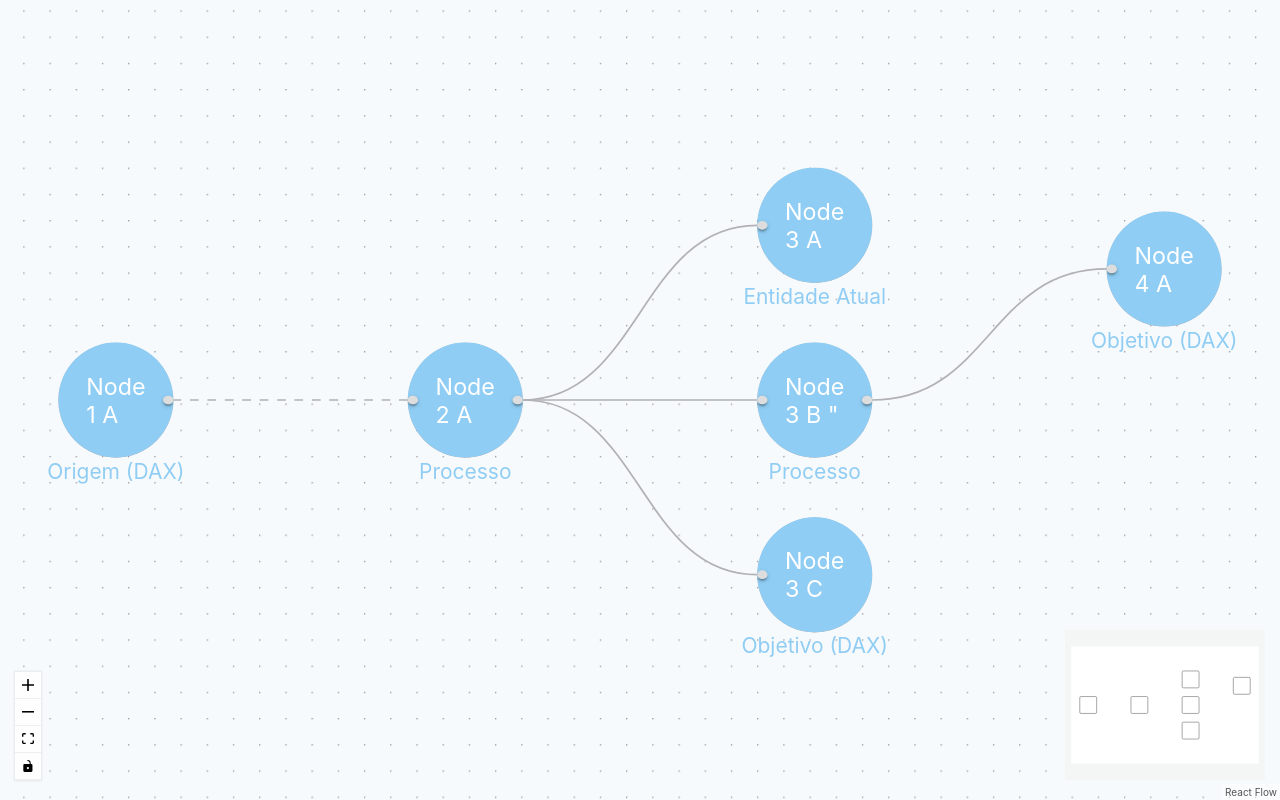
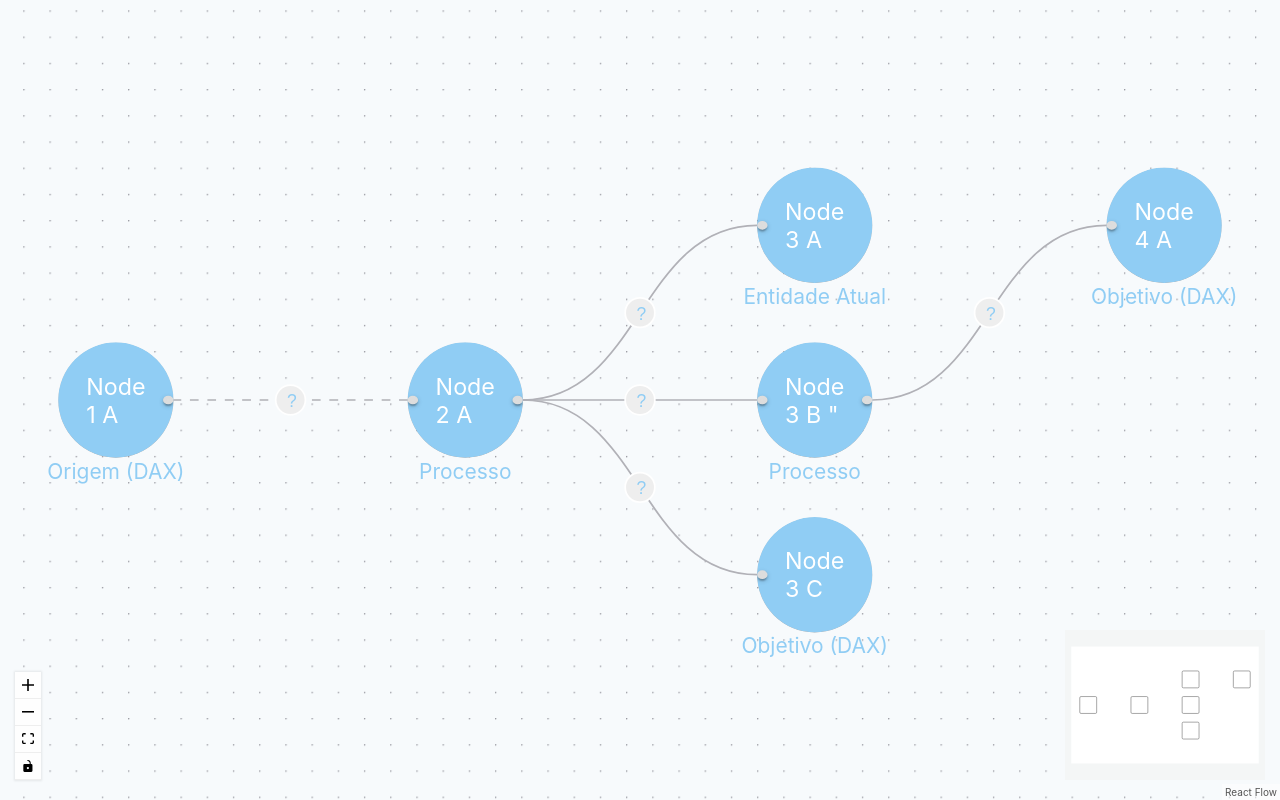
Before and after one commit to j0hnbarbosa/diagram-study, a Next.js app: page /react-flow-page in a window 1280 px wide. Built offline with nearby package versions, Linux system fonts and the light colour scheme.

Commit message:
Show card when press a node button

```diff
--- a/components/LinkToPages/index.js
+++ b/components/LinkToPages/index.js
@@ -4,7 +4,6 @@ function LinkToPages({
   linkpage = "",
   linkDocumentation = "",
   header = "",
-  labelDoc = "",
 }) {
   return (
     <div className={style.container}>
--- /dev/null
+++ b/components/react-flow-component/button-edge/ButtonEdgeStyles.module.css
@@ -0,0 +1,38 @@
+.edgebutton {
+  width: 18px;
+  height: 18px;
+  background: #eee;
+  border: 1px solid #fff;
+  cursor: pointer;
+  border-radius: 50%;
+  line-height: 1;
+  transition: 0.5s;
+}
+
+.edgebutton:hover {
+  box-shadow: 0 0 6px 2px rgba(0, 0, 0, 0.08);
+}
+
+.label-text {
+  color: #90CDF4;
+  transition: 0.2s ease-in-out;
+  font-size: 10px;
+}
+
+.edgebutton:hover > .label-text {
+  font-weight: 700;
+}
+
+.react-flow > .react-flow__edges.react-flow__container {
+  z-index: 1 !important;
+}
+.edgebutton-foreignobject .container-button {
+  /* backgrou nd-color: aquamarine; */
+  position: relative;
+  /* background: transparent; */
+  /* width: 40px; */
+  height: 40px;
+  display: flex;
+  justify-content: center;
+  align-items: center;
+}
--- /dev/null
+++ b/components/react-flow-component/button-edge/index.js
@@ -0,0 +1,111 @@
+import React, { memo, useCallback, useContext } from 'react';
+import { getBezierPath, getEdgeCenter } from 'react-flow-renderer';
+
+import styles from './ButtonEdgeStyles.module.css';
+
+import CardMessage from '../card-message';
+import { ComponentContext } from '../context';
+
+const foreignObjectSize = 40;
+
+function ButtonEdge({
+  id,
+  sourceX,
+  sourceY,
+  targetX,
+  targetY,
+  sourcePosition,
+  targetPosition,
+  style = {},
+  markerEnd,
+}) {
+  const edgePath = getBezierPath({
+    sourceX,
+    sourceY,
+    sourcePosition,
+    targetX,
+    targetY,
+    targetPosition,
+  });
+  const [edgeCenterX, edgeCenterY] = getEdgeCenter({
+    sourceX,
+    sourceY,
+    targetX,
+    targetY,
+  });
+
+  const {
+    handleCurrentEdgeClicked,
+    currentEdge,
+    ...rest
+  } = useContext(ComponentContext)
+
+
+
+  const onEdgeClick = useCallback((evt) => {
+    evt.stopPropagation();
+    const value = currentEdge === id ? null : id;
+
+    const coord = {
+      sourceX,
+      sourceY,
+      sourcePosition,
+      targetX,
+      targetY,
+      targetPosition,
+    };
+
+    handleCurrentEdgeClicked(value, coord)
+  }, [currentEdge, handleCurrentEdgeClicked, id, sourcePosition, sourceX, sourceY, targetPosition, targetX, targetY]);
+
+  console.log("rest", rest)
+  console.log("currentEdge", currentEdge)
+
+  return (
+    <>
+      <path
+        id={id}
+        style={style}
+        className="react-flow__edge-path"
+        d={edgePath}
+        markerEnd={markerEnd}
+      />
+
+      <foreignObject
+        width={foreignObjectSize}
+        height={foreignObjectSize}
+        x={edgeCenterX - foreignObjectSize / 2}
+        y={edgeCenterY - foreignObjectSize / 2}
+        className={styles["edgebutton-foreignobject"]}
+        requiredExtensions="http://www.w3.org/1999/xhtml"
+      >
+        <div className={styles["container-button"]}>
+          <button className={styles["edgebutton"]}
+            onClick={onEdgeClick}>
+            <span className={styles["label-text"]}>
+              ?
+            </span>
+          </button>
+        </div>
+      </foreignObject>
+
+      {console.log(currentEdge === id)}
+      {currentEdge === id && (
+        < foreignObject
+          width="194"
+          height="150"
+          x={edgeCenterX}
+          y={-36}
+          // className={styles["edgebutton-foreignobject"]}
+          requiredExtensions="http://www.w3.org/1999/xhtml"
+          style={{ zIndex: '99999' }}
+        >
+          <CardMessage />
+
+        </foreignObject>)}
+
+    </>
+  );
+}
+
+export default memo(ButtonEdge);
--- /dev/null
+++ b/components/react-flow-component/card-message/index.js
@@ -0,0 +1,35 @@
+import style from './styles.module.css';
+
+function CardMessage({
+  linkpage = "",
+  linkDocumentation = "",
+  header = "",
+}) {
+  return (
+    <div className={style.container}>
+      <div className={style.containerHeader}>
+        <span className={style.header}>{header}</span>
+      </div>
+
+      <div>
+        <span className={`${style.textLink} ${style.centerText}`}>
+          Example showing:
+        </span>
+        <div className={`${style.description}`}>
+          Lorem ipsum dolor sit amet, consectetur adipiscing elit. Proin vehicula scelerisque magna et semper. Nulla facilisi. Integer dolor sapien, euismod a sodales a, tincidunt ac magna.
+        </div>
+      </div>
+      <div>
+        <span className={`${style.textLink} ${style.centerText}`}>
+          Data Info:
+        </span>
+        <div className={`${style.description}`}>
+          Lorem ipsum dolor sit amet, consectetur adipiscing elit. Proin vehicula scelerisque magna et semper. Nulla facilisi. Integer dolor sapien, euismod a sodales a, tincidunt ac magna.
+        </div>
+      </div>
+
+    </div>
+  )
+}
+
+export default CardMessage;
--- /dev/null
+++ b/components/react-flow-component/card-message/styles.module.css
@@ -0,0 +1,41 @@
+.container {
+  position: absolute;
+  top: 0px;
+  display: flex;
+  flex-direction: column;
+  box-shadow: rgba(100, 100, 111, 0.2) 0px 7px 29px 0px;
+  border-radius: 6px;
+  padding: 10px;
+  min-width: 150px;
+  min-height: 150px;
+  max-width: 160px;
+  background-color: #90CDF4;
+  border: 1px solid #FFF;
+}
+
+.textLink {
+  text-align: left;
+  font-weight: 500;
+  transition: 0.3s;
+  color: #2D3748;
+  font-size: 9pt;
+}
+
+.containerHeader {
+  display: flex;
+  justify-content: center;
+}
+
+.header {
+  font-weight: 500;
+}
+
+.centerText {
+  text-align: center;
+}
+
+.description {
+  font-size: 6pt;
+  color: #2D3748;
+  margin-bottom: 10px;
+}
--- /dev/null
+++ b/components/react-flow-component/context/index.js
@@ -0,0 +1,5 @@
+import { createContext, useContext } from 'react';
+
+const ComponentContext = createContext({});
+
+export { ComponentContext };
--- a/components/react-flow-component/index.js
+++ b/components/react-flow-component/index.js
@@ -1,4 +1,5 @@
-import { useCallback } from 'react';
+import { useCallback, useState } from 'react';
+
 
 import ReactFlow, {
   addEdge,
@@ -11,9 +12,17 @@ import ReactFlow, {
 
 import style from '../../styles/ContainerDiagram.module.css'
 import CustomNode from './custom-node';
+import ButtonEdge from './button-edge';
+import Message from './message';
+
+import { ComponentContext } from './context';
 
 const nodeTypes = {
   customNode: CustomNode,
+};
+
+const edgeTypes = {
+  buttonEdge: ButtonEdge,
 };
 
 const initialNodes = [
@@ -77,46 +86,66 @@ const initialNodes = [
       output:
         { hideHandleRight: true, idLeft: 'left-node4-1', idRight: 'right-node4-1', label: "Objetivo (DAX)", type: "value" },
     },
-    position: { x: 650, y: 25 }, className: 'light'
+    position: { x: 650, y: 0 }, className: 'light'
   },
 ];
 
 const initialEdges = [
-  // { id: 'e1-2', source: '1', target: '2', animated: true },
-  // { id: 'e1-22', source: '1', target: '2' },
-  // { id: 'e2-3', source: '2', target: '3' },
-  { id: 'e-1', sourceHandle: 'right-node1-1', targetHandle: 'left-node2-2', source: '1', target: '2', animated: true },
-  { id: 'e-2', sourceHandle: 'right-node2-1', targetHandle: 'left-node3-1', source: '2', target: '3' },
-  { id: 'e-3', sourceHandle: 'right-node2-1', targetHandle: 'left-node3-2', source: '2', target: '3-1' },
-  { id: 'e-4', sourceHandle: 'right-node2-1', targetHandle: 'left-node3-3', source: '2', target: '3-2' },
-  { id: 'e-4', sourceHandle: 'right-node3-2', targetHandle: 'left-node4-1', source: '3-1', target: '4' },
+  { id: 'e-1', type: 'buttonEdge', sourceHandle: 'right-node1-1', targetHandle: 'left-node2-2', source: '1', target: '2', animated: true },
+  { id: 'e-2', type: 'buttonEdge', sourceHandle: 'right-node2-1', targetHandle: 'left-node3-1', source: '2', target: '3' },
+  { id: 'e-3', type: 'buttonEdge', sourceHandle: 'right-node2-1', targetHandle: 'left-node3-2', source: '2', target: '3-1' },
+  { id: 'e-4', type: 'buttonEdge', sourceHandle: 'right-node2-1', targetHandle: 'left-node3-3', source: '2', target: '3-2' },
+  { id: 'e-5', type: 'buttonEdge', sourceHandle: 'right-node3-2', targetHandle: 'left-node4-1', source: '3-1', target: '4' },
 ];
+
 
 function ReactFlowComponent() {
   const [nodes, setNodes, onNodesChange] = useNodesState(initialNodes);
   const [edges, setEdges, onEdgesChange] = useEdgesState(initialEdges);
+  const [currentEdge, setCurrentEdge] = useState(null);
+  const [currentCoordenates, setCurrentCoordenates] = useState(null);
 
   const onConnect = useCallback((connection) => {
     setEdges((eds) => addEdge(connection, eds));
   }, [setEdges]);
 
+  const handleCurrentEdgeClicked = (value, coord) => {
+    console.log("handleCurrentEdgeClicked", value)
+    setCurrentEdge(value);
+    setCurrentCoordenates(coord);
+  }
+
+  const valuesContext = {
+    handleCurrentEdgeClicked,
+    currentEdge,
+  };
+
   return (
-    <div className={style.container}>
+    <ComponentContext.Provider value={valuesContext}>
+
+      <div className={`${style.container} ${style["edge-first"]}`}>
         <ReactFlow
           nodes={nodes}
           edges={edges}
           nodeTypes={nodeTypes}
+          edgeTypes={edgeTypes}
           onNodesChange={onNodesChange}
           onEdgesChange={onEdgesChange}
           onConnect={onConnect}
-        className="react-flow-subflows-example"
           fitView
         >
+          {/* {currentCoordenates && currentEdge && <Message
+            label="Hello"
+            currentCoordenates={currentCoordenates}
+          />} */}
+
           <MiniMap />
           <Controls />
           <Background />
         </ReactFlow>
       </div>
+
+    </ComponentContext.Provider>
   );
 }
 
--- /dev/null
+++ b/components/react-flow-component/message/Message.module.css
@@ -0,0 +1,7 @@
+.container-message {
+  background-color: green;
+  position: absolute;
+  top: 290px;
+  left: 300px;
+  z-index: 9999;
+}
--- /dev/null
+++ b/components/react-flow-component/message/index.js
@@ -0,0 +1,18 @@
+import React, { memo } from 'react'
+import style from './Message.module.css';
+
+function Message({ label, currentCoordenates }) {
+  console.log("currentCoordenates", currentCoordenates)
+  const {
+    sourceX,
+    sourceY
+  } = currentCoordenates;
+
+  return (
+    <div className={style["container-message"]} style={{ transform: `translate(${sourceX}px, ${sourceY}px)` }}>
+      {label}
+    </div>
+  )
+}
+
+export default memo(Message)
--- a/styles/ContainerDiagram.module.css
+++ b/styles/ContainerDiagram.module.css
@@ -8,3 +8,11 @@
   width: inherit;
   height: inherit;
 }
+
+.edge-first {
+  z-index: 1 !important;
+}
+
+.edge-first>div>div>div>svg {
+  z-index: 2 !important;
+}
```
Lines whose indentation alone changed are shown as unchanged.
